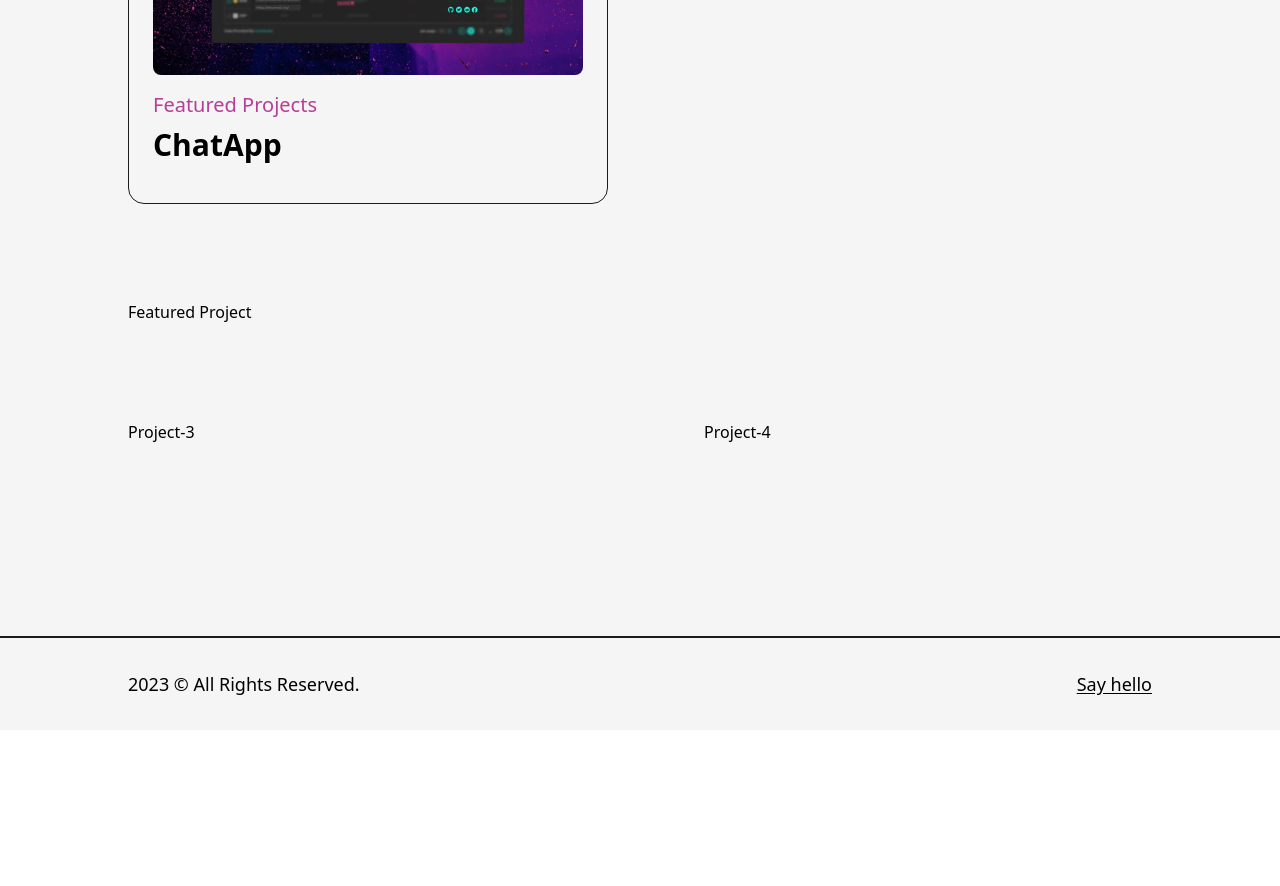
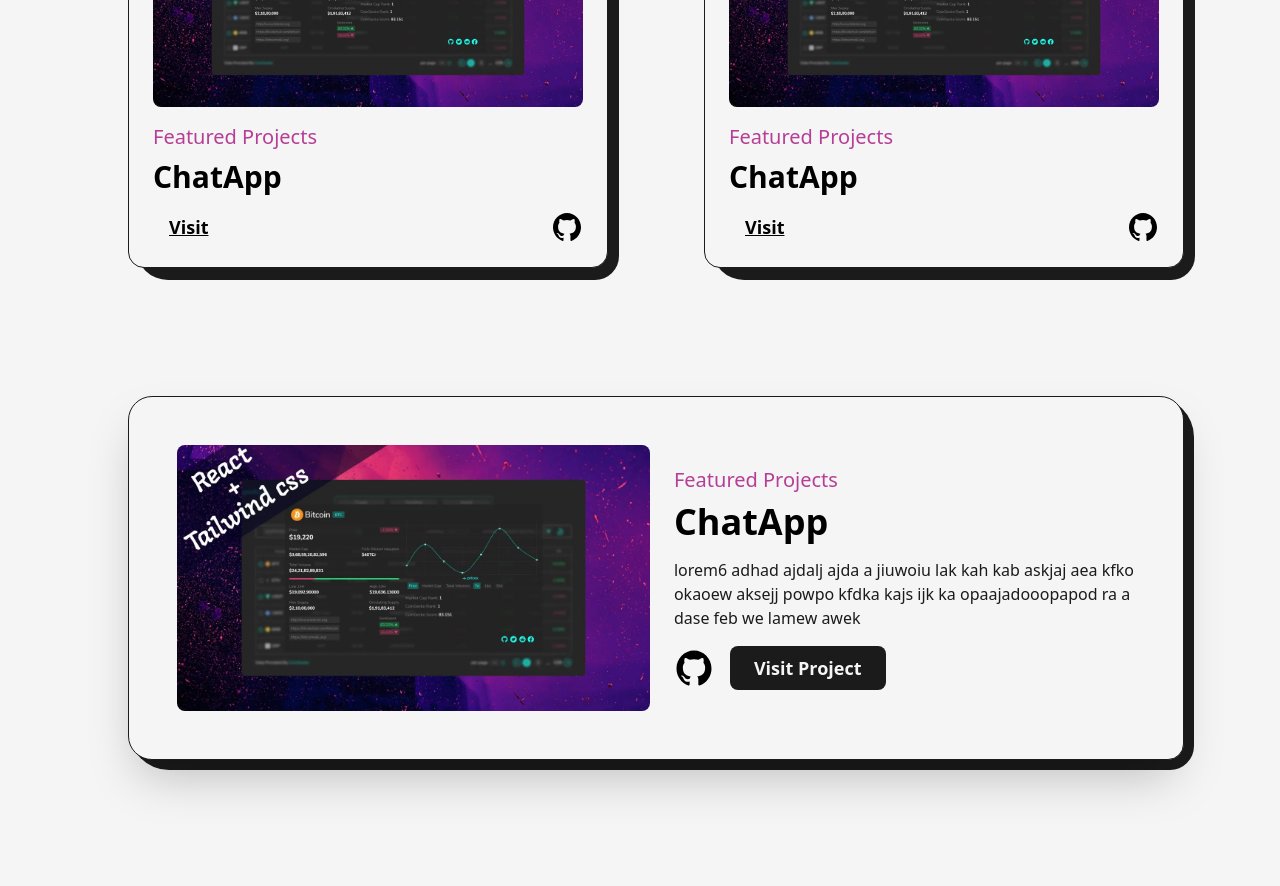
Before and after one commit to MdAatif-Tegginmani/Next-Portfolio, a Next.js app: page /projects in a window 1280 px wide. Shown: the part 1080-1966 px from the top of the page. Before the commit the page ends 1810 px from the top, so only its background shows below. Built offline with nearby package versions, Linux system fonts and the light colour scheme.

Commit message:
projects added

```diff
--- a/src/components/Navbar.js
+++ b/src/components/Navbar.js
@@ -23,7 +23,6 @@ const Navbar = () => {
                 <CustomLink href='/' title="Home" className='mr-4' />
                 <CustomLink href='/about' title='About' className='mx-4' />
                 <CustomLink href='/projects' title='Projects' className='mx-4' />
-                <CustomLink href='/articles' title='Articles' className='ml-4' />
 
 
             </nav>
--- a/src/pages/about.js
+++ b/src/pages/about.js
@@ -37,17 +37,17 @@ const about = () => {
                             </p>
                         </div>
                         <div className="col-span-3 relative h-max rounded-2xl border-2 border-solid border-dark bg-light p-8">
+                            <div className="absolute top-0 -right-3 -z-10 w-[102%] h-[103%] rounded-[2rem] bg-dark"/>
                                 <Image
                                     src={ProfilePic}
                                     alt="Vectiqa"
                                     className="w-full h-auto rounded-2xl"
                                 />
-                            <div className="absolute top-0 -right-3 -z-10 w-[102%] h-[103%] rounded-[2rem] bg-dark">
-                            </div>
+
 
                         </div>
                     </div>
-                    <Skills/>
+                    <Skills />
                     <Experience />
                     <Education />
                 </Layout>
--- a/src/pages/projects.js
+++ b/src/pages/projects.js
@@ -9,7 +9,11 @@ import project1 from "@/../public/images/projects/crypto-screener-cover-image.jp
 
 const FeaturedProject = ({ type, title, summary, img, link, github }) => {
   return (
-    <article className="w-full flex items-center justify-between rounded-3xl border border-solid border-dark bg-light shadow-2xl p-12">
+    <article className="w-full flex items-center justify-between relative rounded-br-2xl rounded-3xl border border-solid border-dark bg-light shadow-2xl p-12">
+
+    <div className="absolute top-0 left-0 -right-3 -z-10 w-[101%] h-[103%] rounded-[2.5rem] bg-dark rounded-br-3xl" />
+
+
     <Link
         href={link}
         target="_blank"
@@ -27,11 +31,19 @@ const FeaturedProject = ({ type, title, summary, img, link, github }) => {
         >
           <h2 className="my-2 w-full text-left text-4xl font-bold">{title}</h2>
         </Link>
+        <p className="my-2 font-medium text-dark ">{summary}</p>
+
         <div className="mt-2 flex items-center ">
           <Link href={github} target="_blank" className="w-10">
             <GithubIcon />
           </Link>
-
+          <Link
+            href={link}
+            target="_blank"
+            className="ml-4 rounded-lg bg-dark text-light p-2 px-6 text-lg font-semibold"
+          >
+            Visit Project
+          </Link>
         </div>
       </div>
     </article>
@@ -41,6 +53,8 @@ const FeaturedProject = ({ type, title, summary, img, link, github }) => {
 const Project = ({ type, title, img, link, github }) => {
   return (
     <article className="w-full flex flex-col items-center justify-center rounded-2xl border border-solid border-dark bg-light p-6 relative">
+    <div className="absolute top-0  -right-3 -z-10 w-[101%] h-[103%] rounded-[2rem] bg-dark rounded-br-3xl" />
+
       <Link
         href={link}
         target="_blank"
@@ -58,13 +72,23 @@ const Project = ({ type, title, img, link, github }) => {
         >
           <h2 className="my-2 w-full text-left text-3xl font-bold">{title}</h2>
         </Link>
-        <div className="mt-2 flex items-center ">
-
+        <div className="w-full mt-2 flex items-center justify-between">
+          <Link
+            href={link}
+            target="_blank"
+            className="ml-4   text-lg font-semibold underline"
+          >
+            Visit
+          </Link>
+          <Link href={github} target="_blank" className="w-8">
+            {" "}
+            <GithubIcon />{" "}
+          </Link>
         </div>
       </div>
     </article>
-  )
-}
+  );
+};
 
 const projects = () => {
   return (
@@ -75,8 +99,11 @@ const projects = () => {
       </Head>
       <main className="w-full mb-16 flex flex-col items-center justify-center">
         <Layout className="pt-16">
-          <AnimatedText text=" Imagination Trumps Knowledge!" className="mb-16" />
-          <div className="grid grid-cols-12 gap-24">
+          <AnimatedText
+            text=" Imagination Trumps Knowledge!"
+            className="mb-16"
+          />
+          <div className="grid grid-cols-12 gap-24 gap-y-32">
             <div className="col-span-12">
               <FeaturedProject
                 title="ChatApp"
@@ -97,10 +124,47 @@ const projects = () => {
                 type="Featured Projects"
               />
             </div>
-            <div className="col-span-6">Project-2</div>
-            <div className="col-span-12">Featured Project</div>
-            <div className="col-span-6">Project-3</div>
-            <div className="col-span-6">Project-4</div>
+            <div className="col-span-6">
+              <Project
+                title="ChatApp"
+                img={project1}
+                summary="lorem6 adhad ajdalj ajda a jiuwoiu lak kah kab askjaj aea kfko okaoew aksejj powpo kfdka kajs ijk ka opaajadooopapod ra a dase feb we lamew awek "
+                link="/"
+                github="/"
+                type="Featured Projects"
+              />
+            </div>
+            <div className="col-span-12">
+              {" "}
+              <FeaturedProject
+                title="ChatApp"
+                img={project1}
+                summary="lorem6 adhad ajdalj ajda a jiuwoiu lak kah kab askjaj aea kfko okaoew aksejj powpo kfdka kajs ijk ka opaajadooopapod ra a dase feb we lamew awek "
+                link="/"
+                github="/"
+                type="Featured Projects"
+              />
+            </div>
+            <div className="col-span-6">
+              <Project
+                title="ChatApp"
+                img={project1}
+                summary="lorem6 adhad ajdalj ajda a jiuwoiu lak kah kab askjaj aea kfko okaoew aksejj powpo kfdka kajs ijk ka opaajadooopapod ra a dase feb we lamew awek "
+                link="/"
+                github="/"
+                type="Featured Projects"
+              />
+            </div>
+            <div className="col-span-6">
+              <Project
+                title="ChatApp"
+                img={project1}
+                summary="lorem6 adhad ajdalj ajda a jiuwoiu lak kah kab askjaj aea kfko okaoew aksejj powpo kfdka kajs ijk ka opaajadooopapod ra a dase feb we lamew awek "
+                link="/"
+                github="/"
+                type="Featured Projects"
+              />
+            </div>
           </div>
         </Layout>
       </main>
```
Lines whose indentation alone changed are shown as unchanged.
